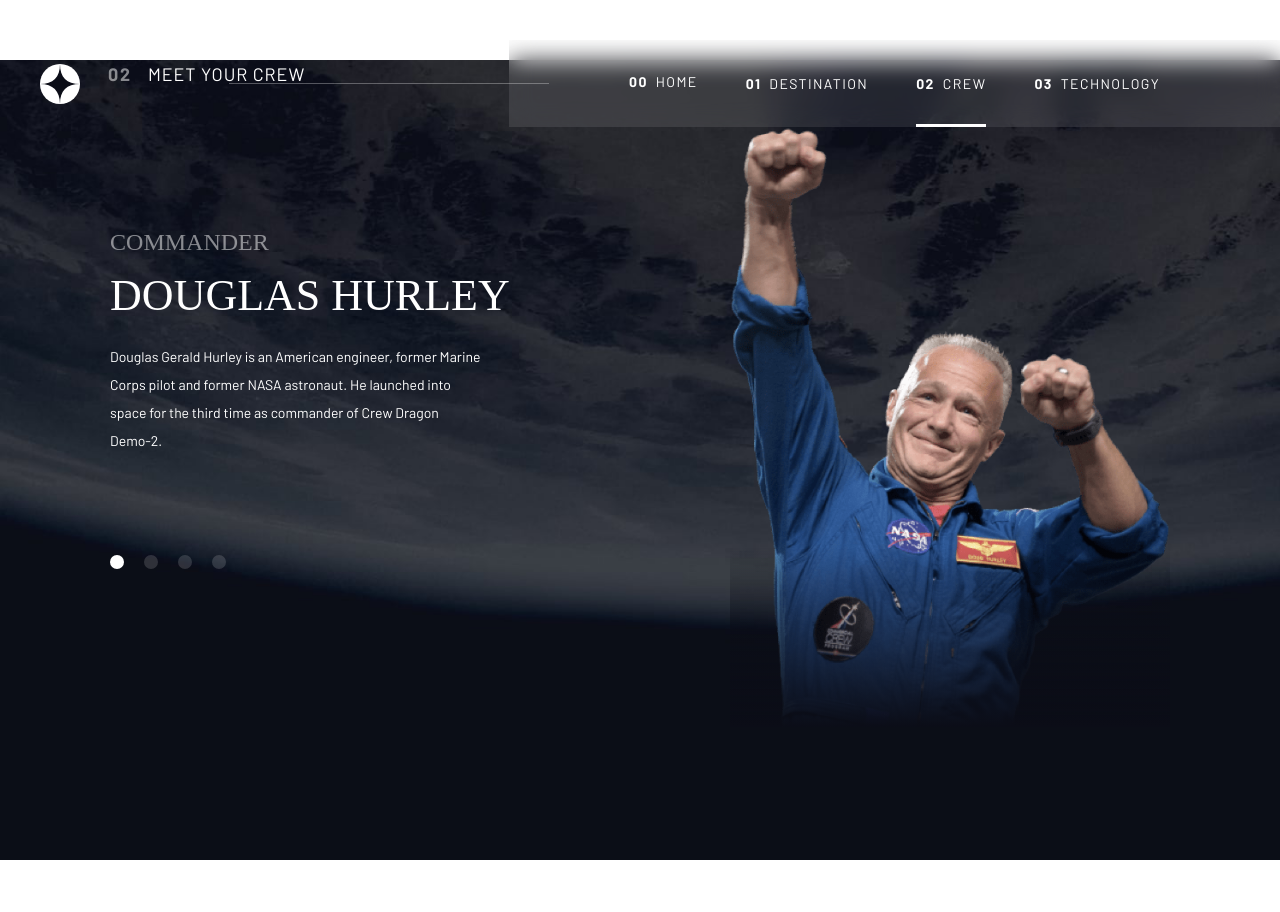
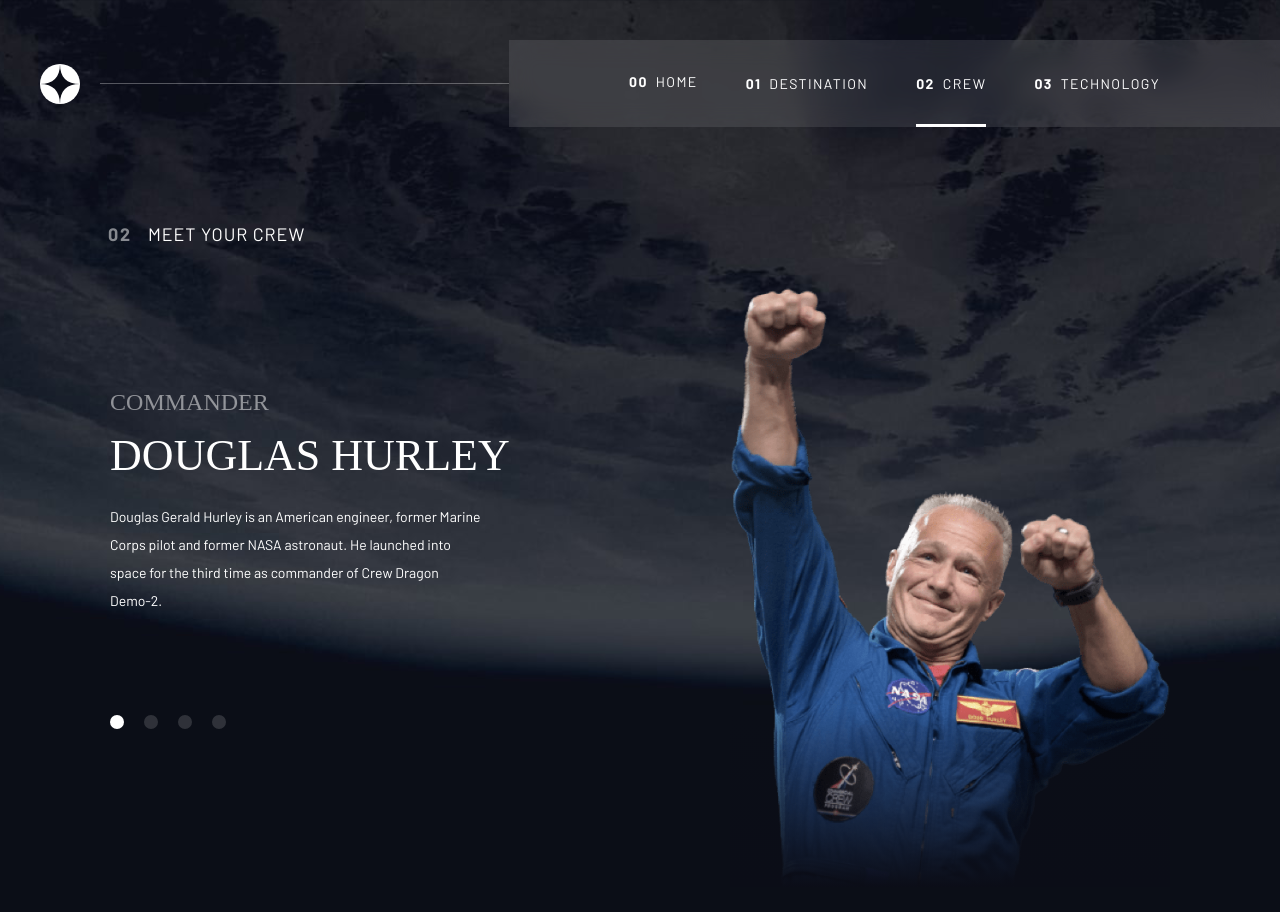
Before and after one commit to Brian9975/Space-Tourism-Website, a React (Vite) app: page /crew in a window 1280 px wide. Shown: the top 912 px of the page. Before the commit the page ends 860 px from the top, so only its background shows below. Built offline with nearby package versions, Linux system fonts and the light colour scheme; a web font is replaced by a local one.

Commit message:
Fixed margin issues in all pages also added line through to the navbar

```diff
--- a/src/components/Layout/Layout.tsx
+++ b/src/components/Layout/Layout.tsx
@@ -13,8 +13,8 @@
   ];
   return (
     <div className="text-white">
-       <div className="flex md:pt-10 p-7 sm:p-0 items-center top-0 right-0 left-0 fixed justify-between">
-        <div className="md:pl-10 sm:px-5">
+       <div className="flex justify-between z-50 md:pt-10 p-7 sm:p-0 items-center top-0 right-0 left-0  fixed ">
+        <div className="md:pl-10 shrink-0 sm:px-5">
           <Link to={"/"}>
             <img className="w-10" src="/assets/shared/logo.svg" />
           </Link>
@@ -31,11 +31,11 @@
             />
           </div>
         }
-
+         <div className="h-px hidden md:block bg-white/30 z-50 flex-1"/>
         <div className="hidden  sm:flex">
-          <div
+          {/* <div
             className={
-              "w-60 z-50 hidden  md:flex flex-col items-center justify-center"
+              "w-60 z-40 hidden  md:flex flex-col items-center justify-center"
             }
           >
             <div>
@@ -44,8 +44,9 @@
             <div className="border-t border-white/30 w-80">
               <p className="opacity-0">Lorem ipsum dolor sit amet.</p>
             </div>
-          </div>
-          <nav className="text-sm md:text-sm sm:text-xs font-display backdrop-blur-md tracking-widest flex  items-center sm:gap-7  md:gap-12 sm:px-15  md:px-30 bg-white/10">
+          </div> */}
+
+          <nav className="text-sm shrink-0 md:text-sm sm:text-xs font-display backdrop-blur-md tracking-widest flex  items-center sm:gap-7  md:gap-12 sm:px-15  md:px-30 bg-white/10">
             <NavLink
               to="/"
               className={({ isActive }) =>
@@ -93,6 +94,7 @@
             <div>
               <div className="flex ml-7 max-w-64">
                 <NavLink
+                onClick={() => setSideOpen(false)}
                   to="/"
                   className={({ isActive }) =>
                     `my-3  hover:border-white/50 uppercase w-full  ${isActive ? "border-r-4  border-white" : "border-r-4 border-transparent"}`
@@ -107,6 +109,7 @@
                   className="flex ml-7 flex-col space-y-10 max-w-64"
                 >
                   <NavLink
+                    onClick={() => setSideOpen(false)}
                     className={({ isActive }) =>
                       `uppercase hover:border-white/50 w-full my-3   ${isActive ? "border-r-4 border-white" : "border-r-4 border-transparent"}`
                     }
--- a/src/components/animate.css
+++ b/src/components/animate.css
@@ -9,7 +9,7 @@
 @keyframes fade-in {
     0%{
       opacity: 0;
-      transform: translateY(-30px);
+      transform: translateY(-20px);
     }
     25% {
       opacity: .25;
--- a/src/pages/crew/index.tsx
+++ b/src/pages/crew/index.tsx
@@ -35,7 +35,7 @@
     >
 
           <AnimateOnNavigate>
-      <h3 className="font-display text-center sm:text-left mx-10 my-10 text-lg tracking-wider md:mt-15 md:ml-27">
+      <h3 className="font-display text-center sm:text-left mx-10 pt-30 pb-10 text-lg tracking-wider md:pt-55 md:ml-27">
         <span className="pr-4 text-white/50 font-bold tracking-widest">02</span>
         MEET YOUR CREW
       </h3>
--- a/src/pages/home/index.tsx
+++ b/src/pages/home/index.tsx
@@ -18,7 +18,7 @@
 
       <AnimateOnNavigate>
         {/* Hero */}
-        <main className="md:flex grid place-items-center  md:py-35 sm:pt-30 py-10 md:justify-around md:items-center">
+        <main className="md:flex grid place-items-center  md:py-35 sm:pt-30 py-30 md:justify-around md:items-center">
           <div>
             <p className="font-display md:text-left text-center tracking-wide text-md sm:text-xl md:text-lg">
               SO, YOU WANT TO TRAVEL TO
--- a/src/pages/technology/index.tsx
+++ b/src/pages/technology/index.tsx
@@ -10,7 +10,7 @@
   const techData = data.technology;
   const [activeTab, setActiveTab] = useState(techData[0].name);
   const [isVisible, setIsVisible] = useState(true);
-  console.log(techData);
+
 
   const currentTab = techData.find((t) => t.name === activeTab);
 
@@ -36,7 +36,7 @@
     >
 
       <AnimateOnNavigate>
-        <h3 className="font-display text-center sm:text-left mx-10 md:my-10 mb-25 mt-8 text-lg tracking-wider md:mt-15 md:ml-27">
+        <h3 className="font-display text-center sm:text-left pt-30 pb-10 mx-10  text-lg tracking-wider md:pt-55 md:ml-27">
           <span className="pr-4 text-white/50 font-bold tracking-widest">
             03
           </span>
```
